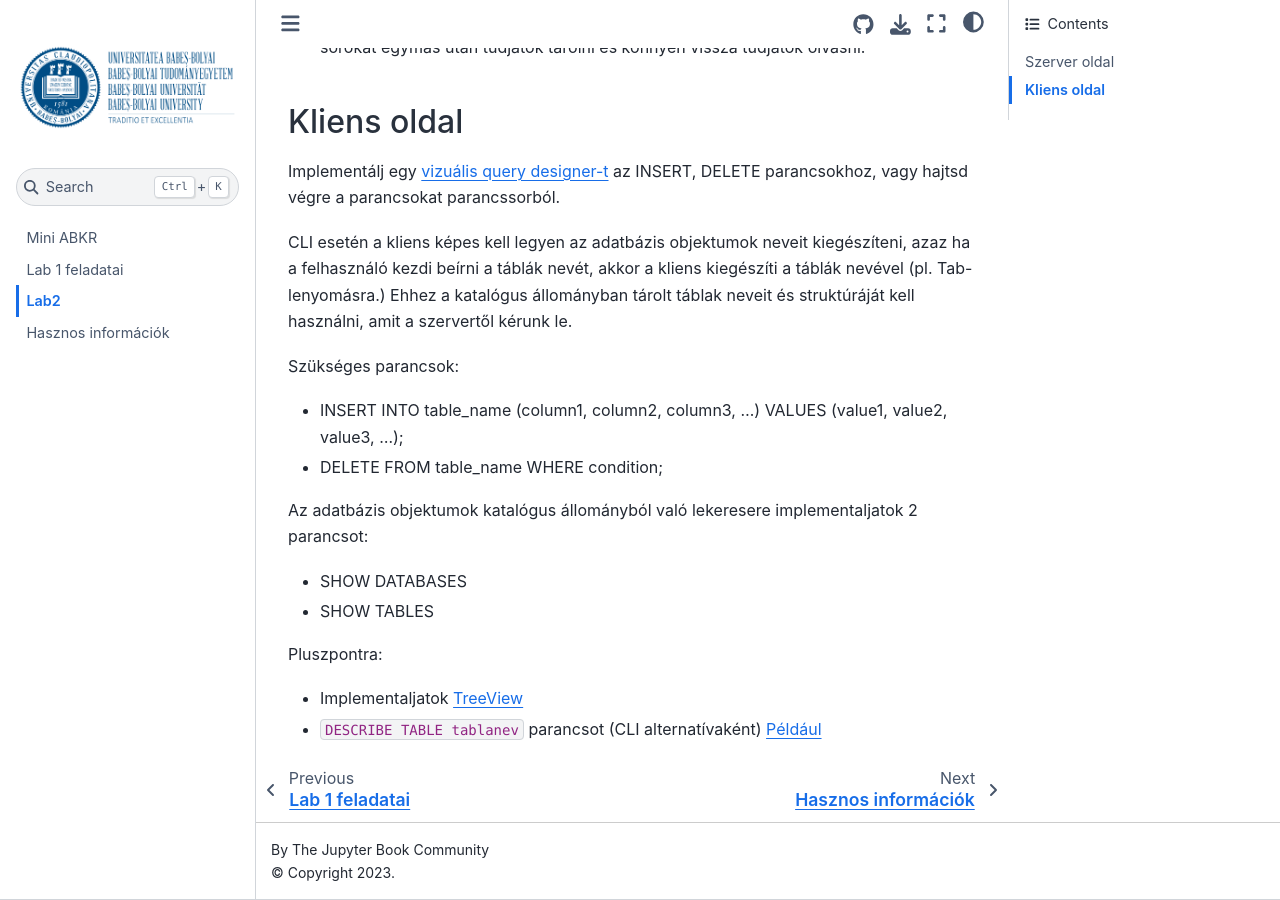
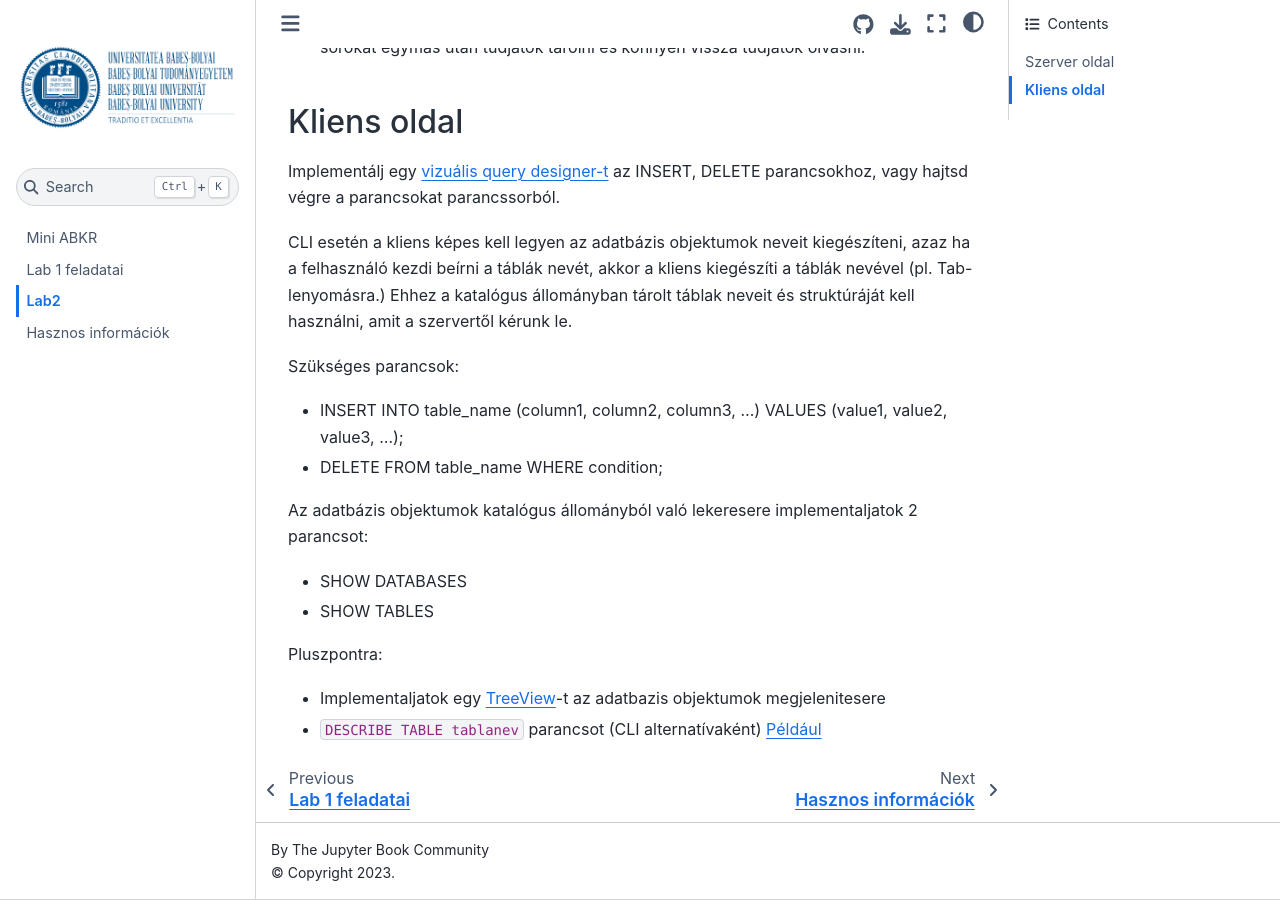
Before and after one commit to UBB-DB/AB2_MiniABKR, a Jupyter Book: the page built from L2/Lab2.md, in a window 1280 px wide and 900 px high, scrolled down 869 px. Built offline with Jupyter Book 1.0.4 settings and Sphinx 7.4.7 and the Sphinx Book theme 1.1.4, drawn with Linux system fonts in a browser that asks for light colours.

Commit message:
Update Lab2.md

```diff
--- a/L2/Lab2.md
+++ b/L2/Lab2.md
@@ -42,5 +42,5 @@ Az adatbázis objektumok katalógus állományból való lekeresere implementalj
 - SHOW TABLES
 
 Pluszpontra:
-- Implementaljatok [TreeView](https://en.wikipedia.org/wiki/Tree_view)
+- Implementaljatok egy [TreeView](https://en.wikipedia.org/wiki/Tree_view)-t az adatbazis objektumok megjelenitesere
 - `DESCRIBE TABLE tablanev` parancsot (CLI alternatívaként)  [Például](https://www.geeksforgeeks.org/mysql-describe-table/)
```
